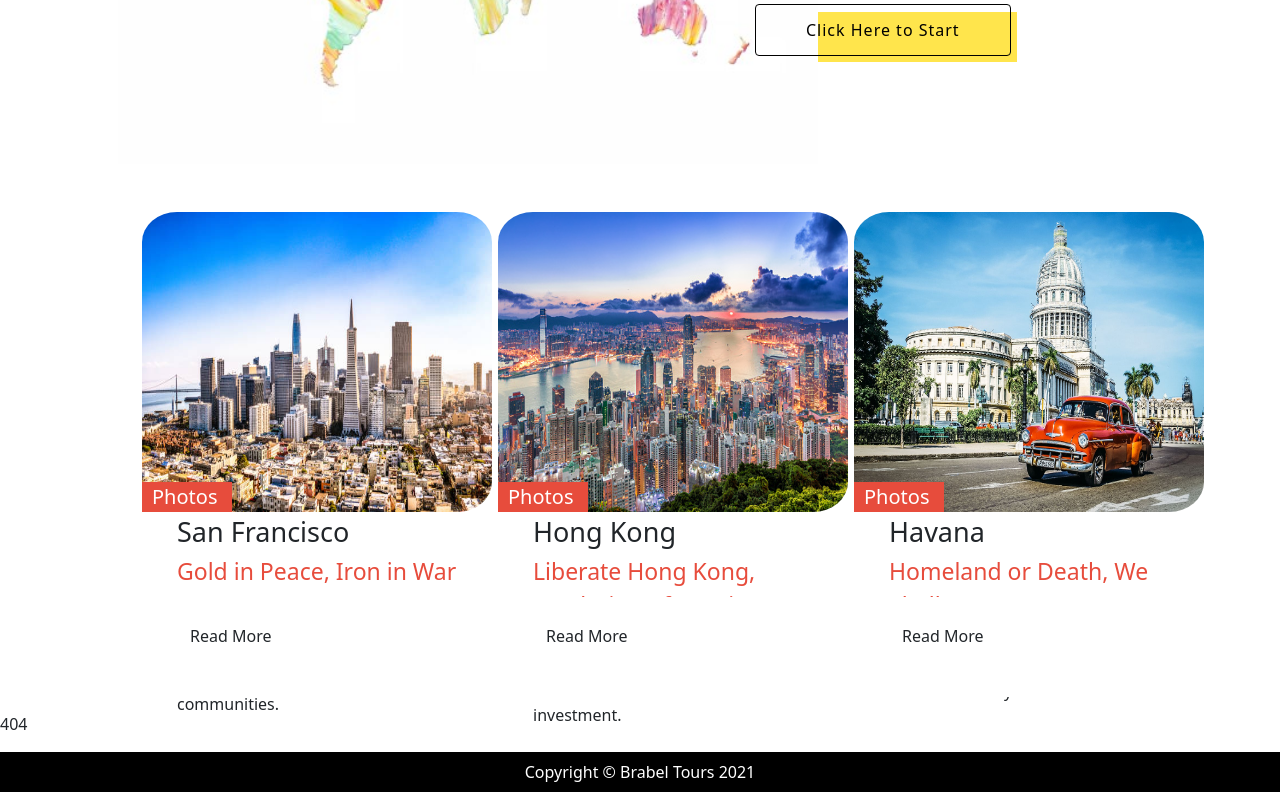
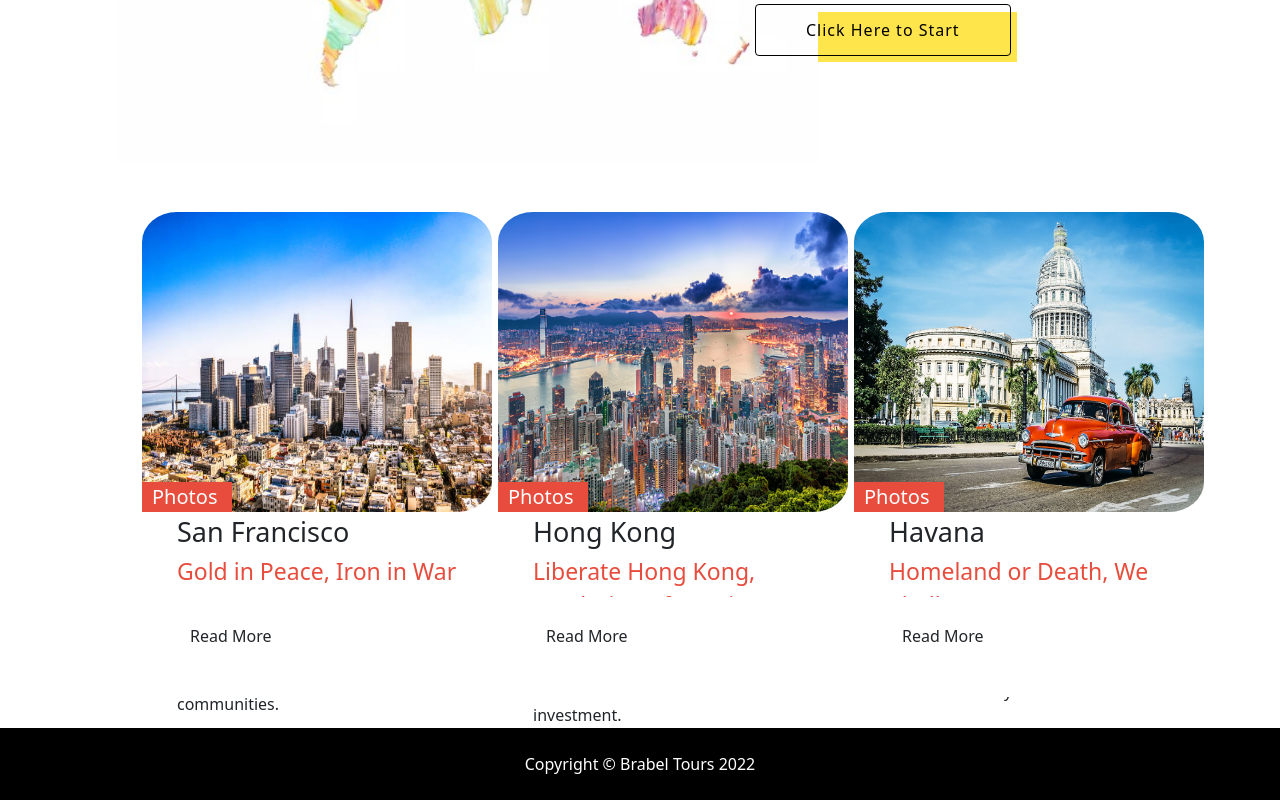
Before and after one commit to IosCaptain/Brabel-Tours, an Angular app in the folder Brabel/: page / in a window 1280 px wide. Shown: the part 500-1300 px from the top of the page. Built offline with nearby package versions, Linux system fonts and the light colour scheme.

Commit message:
fixed html

```diff
--- a/Brabel/src/app/app.component.html
+++ b/Brabel/src/app/app.component.html
@@ -2,6 +2,6 @@
 
 <app-homepage *ngIf = "homeRoute.url == '/'" ></app-homepage>
 <router-outlet></router-outlet>
-<footer class="py-2 bg-black">
-    <div class="container px-4 px-lg-5"><p class="m-0 text-center text-white">Copyright &copy; Brabel Tours 2021</p></div>
+<footer class="py-4 bg-black">
+    <div class="container px-4 px-lg-5"><p class="m-0 text-center text-white">Copyright &copy; Brabel Tours 2022</p></div>
 </footer>
--- a/Brabel/src/app/homepage/homepage.component.html
+++ b/Brabel/src/app/homepage/homepage.component.html
@@ -40,7 +40,7 @@
       <div class="content">
           <p class="txt4">Hong Kong</p>
           <p class="txt5">Liberate Hong Kong, revolution of our times</p>
-          <p class="txt2">Hong Kong has one of the world’s most thriving economies and is a hub for international trade and investment.</p>
+          <p class="txt2">Hong Kong has one of the worlds most thriving economies and is a hub for international trade and investment.</p>
       </div>
       <div class="footer">
           <p><a class="waves-effect waves-light btn" routerLink="/cities/hong-kong">Read More</a>
@@ -59,7 +59,7 @@
         <div class="content">
             <p class="txt4">Havana</p>
             <p class="txt5">Homeland or Death, We Shall Overcome</p>
-            <p class="txt2"> It’s uniqueness inspires the imagination, and it’s rich and colourful history fascinates.</p>
+            <p class="txt2"> Its uniqueness inspires the imagination, and its rich and colourful history fascinates.</p>
         </div>
         <div class="footer">
             <p><a class="waves-effect waves-light btn" routerLink="/cities/havana">Read More</a>
--- a/Brabel/src/app/page-not-found/page-not-found.component.html
+++ b/Brabel/src/app/page-not-found/page-not-found.component.html
@@ -1 +1 @@
-<p>404</p>
+<p></p>
```
